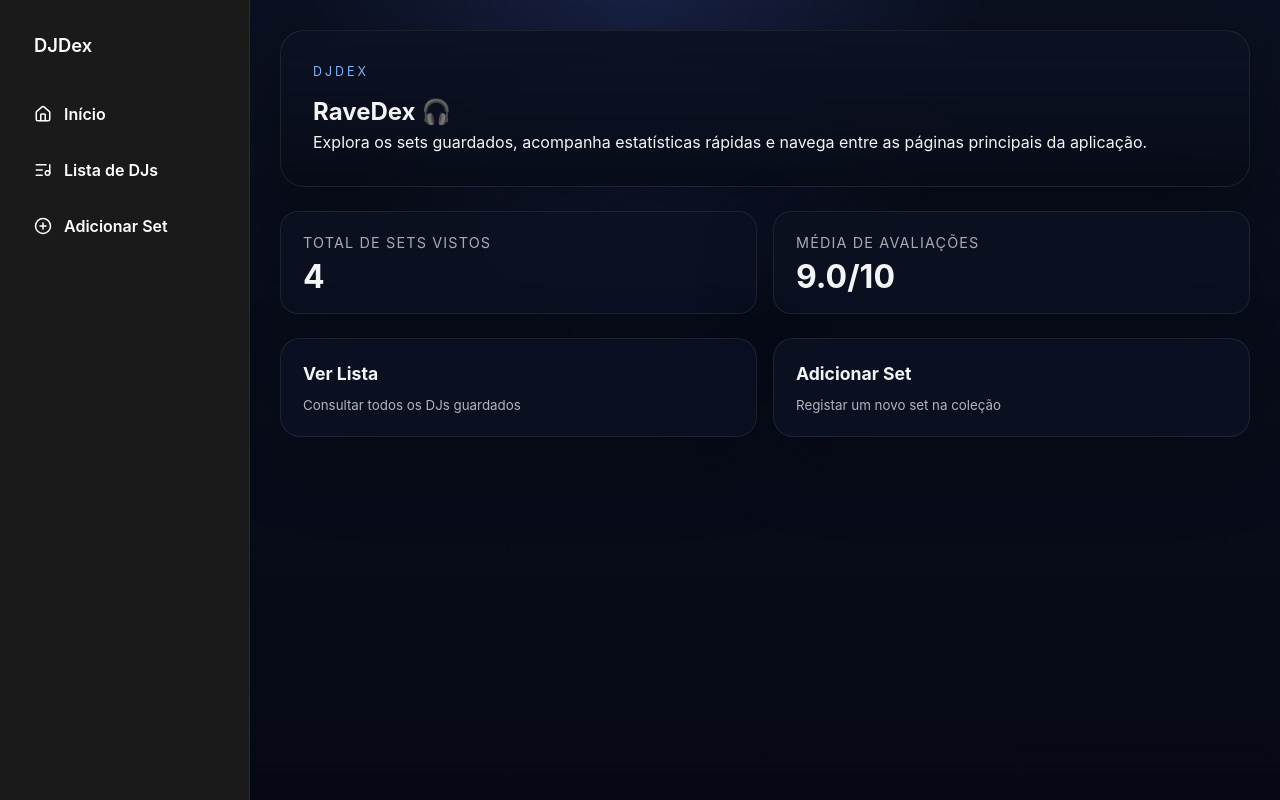
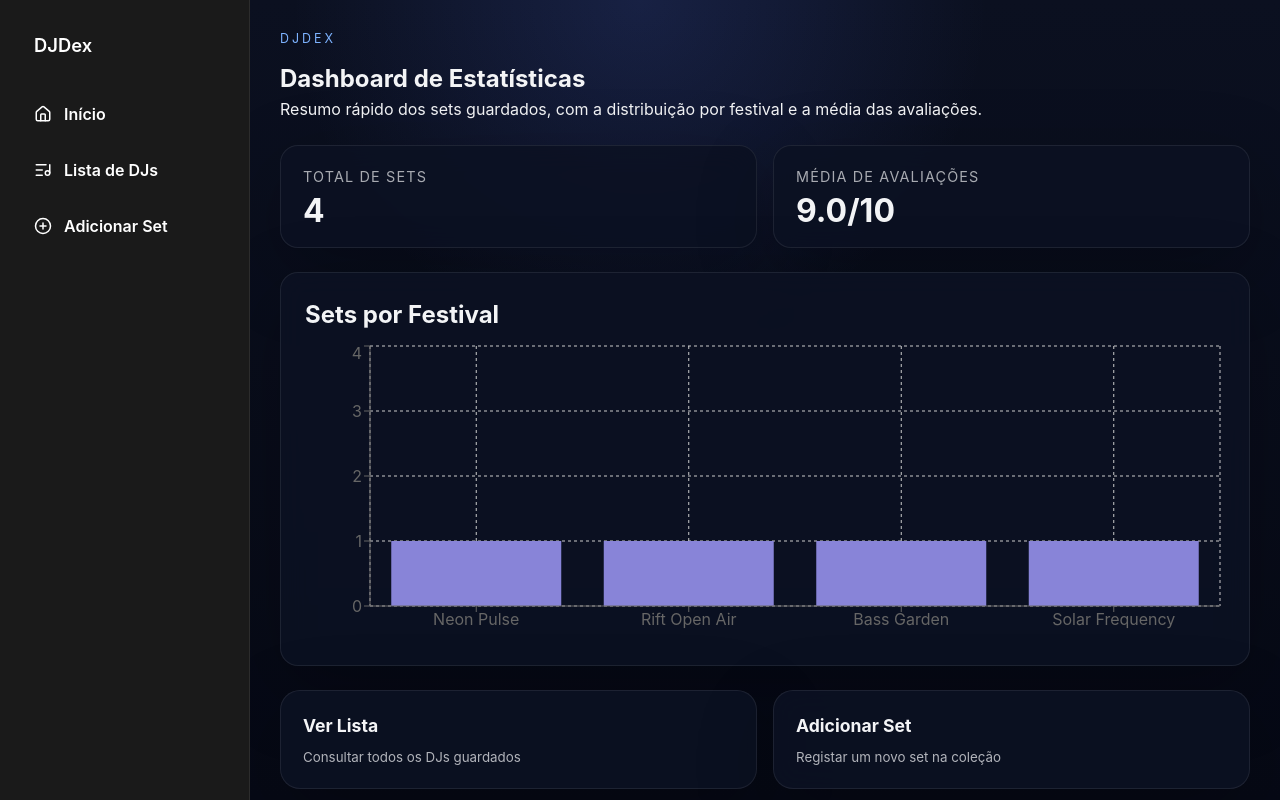
Before and after one commit to opaulosilva233/DJDex, a React (Vite) app: page / in a window 1280 px wide. Built offline with nearby package versions, Linux system fonts and the light colour scheme.

Commit message:
feat: add recharts for visualizing statistics and update Home component
- Added recharts dependency to package.json
- Implemented a bar chart in Home.jsx to display the number of sets per festival
- Refactored average rating calculation and total sets display
- Updated UI text for clarity

```diff
--- a/package.json
+++ b/package.json
@@ -12,7 +12,8 @@
     "lucide-react": "^1.16.0",
     "react": "^19.1.0",
     "react-dom": "^19.1.0",
-    "react-router-dom": "^7.15.1"
+    "react-router-dom": "^7.15.1",
+    "recharts": "^3.8.1"
   },
   "devDependencies": {
     "@vitejs/plugin-react": "^4.4.1",
--- a/src/pages/Home.jsx
+++ b/src/pages/Home.jsx
@@ -1,43 +1,60 @@
+import { useMemo } from 'react'
 import { Link } from 'react-router-dom'
+import {
+	Bar,
+	BarChart,
+	CartesianGrid,
+	ResponsiveContainer,
+	Tooltip,
+	XAxis,
+	YAxis,
+} from 'recharts'
 
-function calculateAverageRating(sets) {
+export default function Home({ sets }) {
+	const { totalSets, mediaAvaliacao, setsPorFestival } = useMemo(() => {
+		const totalSets = sets.length
 		const ratedSets = sets.filter(
 			(set) => set.avaliacao !== null && set.avaliacao !== undefined,
 		)
 
-	if (ratedSets.length === 0) {
-		return 0
+		const totalAvaliacoes = ratedSets.reduce(
+			(sum, set) => sum + Number(set.avaliacao),
+			0,
+		)
+		const mediaAvaliacao =
+			ratedSets.length === 0 ? 0 : totalAvaliacoes / ratedSets.length
+
+		const contagemPorFestival = sets.reduce((accumulator, set) => {
+			if (!set.festival) {
+				return accumulator
 			}
 
-	const totalRating = ratedSets.reduce((sum, set) => sum + Number(set.avaliacao), 0)
+			const currentCount = accumulator.get(set.festival) ?? 0
+			accumulator.set(set.festival, currentCount + 1)
 
-	return totalRating / ratedSets.length
+			return accumulator
+		}, new Map())
+
+		const setsPorFestival = Array.from(contagemPorFestival, ([name, quantidade]) => ({
+			name,
+			quantidade,
+		}))
+
+		return {
+			totalSets,
+			mediaAvaliacao,
+			setsPorFestival,
 		}
-
-const pageStyle = {
-	display: 'grid',
-	gap: '24px',
-}
-
-const heroStyle = {
-	padding: '32px',
-	borderRadius: '24px',
-	background: 'linear-gradient(180deg, rgba(12, 18, 35, 0.95) 0%, rgba(8, 12, 24, 0.88) 100%)',
-	border: '1px solid rgba(255, 255, 255, 0.08)',
-	boxShadow: '0 24px 80px rgba(0, 0, 0, 0.32)',
-}
-
-export default function Home({ sets }) {
-	const averageRating = calculateAverageRating(sets)
+	}, [sets])
 
 	return (
-		<div style={pageStyle}>
-			<section style={heroStyle}>
+		<div style={{ display: 'grid', gap: '24px' }}>
+			<section>
 				<p className="eyebrow">DJDex</p>
-				<h1>RaveDex 🎧</h1>
+				<h1>Dashboard de Estatísticas</h1>
 				<p>
-					Explora os sets guardados, acompanha estatísticas rápidas e navega entre
-					as páginas principais da aplicação.
+					Resumo rápido dos sets guardados, com a distribuição por festival e a
+					média das avaliações.
 				</p>
 			</section>
 
@@ -49,12 +66,27 @@ export default function Home({ sets }) {
 				}}
 			>
 				<div className="glass-card">
-					<p className="card-label">Total de Sets Vistos</p>
-					<strong className="card-value">{sets.length}</strong>
+					<p className="card-label">Total de Sets</p>
+					<strong className="card-value">{totalSets}</strong>
 				</div>
 				<div className="glass-card">
 					<p className="card-label">Média de Avaliações</p>
-					<strong className="card-value">{averageRating.toFixed(1)}/10</strong>
+					<strong className="card-value">{mediaAvaliacao.toFixed(1)}/10</strong>
+				</div>
+			</section>
+
+			<section className="glass-card" style={{ padding: '24px' }}>
+				<h2 style={{ marginTop: 0 }}>Sets por Festival</h2>
+				<div style={{ width: '100%', height: '300px' }}>
+					<ResponsiveContainer width="100%" height="100%">
+						<BarChart data={setsPorFestival}>
+							<CartesianGrid strokeDasharray="3 3" />
+							<XAxis dataKey="name" />
+							<YAxis allowDecimals={false} />
+							<Tooltip />
+							<Bar dataKey="quantidade" fill="#8884d8" />
+						</BarChart>
+					</ResponsiveContainer>
 				</div>
 			</section>
 
```
Also changed, not shown: 1 other file (tests, documents, lock files or other folders). Lines whose indentation alone changed are shown as unchanged.
